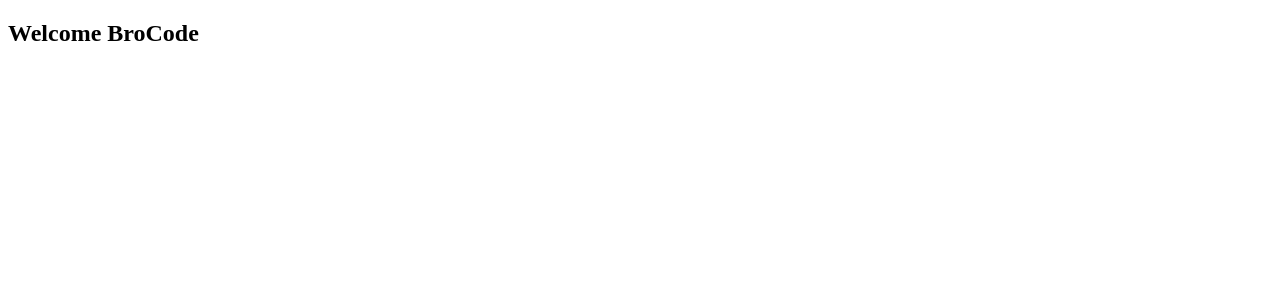
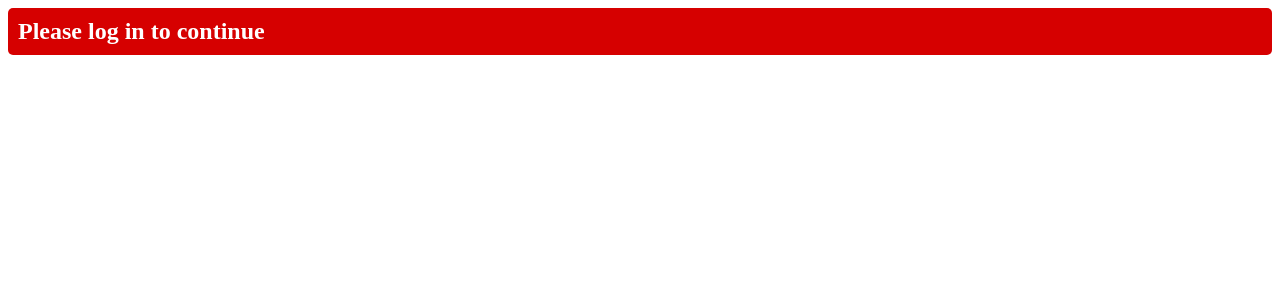
Before and after one commit to NajeebSultan/my-react-app, a React (Vite) app in the folder my-react-app/: page / in a window 1280 px wide. Shown: the top 300 px of the page. Built offline with nearby package versions, Linux system fonts and the light colour scheme.

Commit message:
Make index.css file and give styling

```diff
--- a/my-react-app/src/App.jsx
+++ b/my-react-app/src/App.jsx
@@ -4,7 +4,7 @@
 function App() {
   return (
     <>
-<UserGreeting isLoggedIn = {true} username = "BroCode"/>
+<UserGreeting isLoggedIn = {false} username = "BroCode"/>
     </>
   );
 }
--- a/my-react-app/src/UserGreeting.jsx
+++ b/my-react-app/src/UserGreeting.jsx
@@ -1,6 +1,8 @@
 
 function UserGreeting(props){
-return (props.isLoggedIn ? <h2>Welcome {props.username}</h2> : <h2>Please log in to continue</h2> )
+return (props.isLoggedIn ?
+<h2 className="welcome-message">Welcome {props.username}</h2>
+: <h2 className="login-prompt">Please log in to continue</h2> )
 
 }
 export default UserGreeting
--- a/my-react-app/src/index.css
+++ b/my-react-app/src/index.css
@@ -1,12 +1,17 @@
-
-.student{
-  font-family: Arial, Helvetica, sans-serif;
-  font-size: 2em;
+.welcome-message{
+  font-size: 2.5 rem;
+  background-color: hsl(120 , 100% , 42%);
+  color: white;
   padding: 10px;
-  border: 1px solid hsla(0, 0% , 50% ,0.8);
-
+  border-radius: 5px;
+  margin: 0;
 
 }
-.student p{
+.login-prompt{
+  font-size: 2.5 rem;
+  background-color: hsl(0, 100%,42%);
+  color: white;
+  padding: 10px;
+  border-radius: 5px;
   margin: 0;
 }
```
